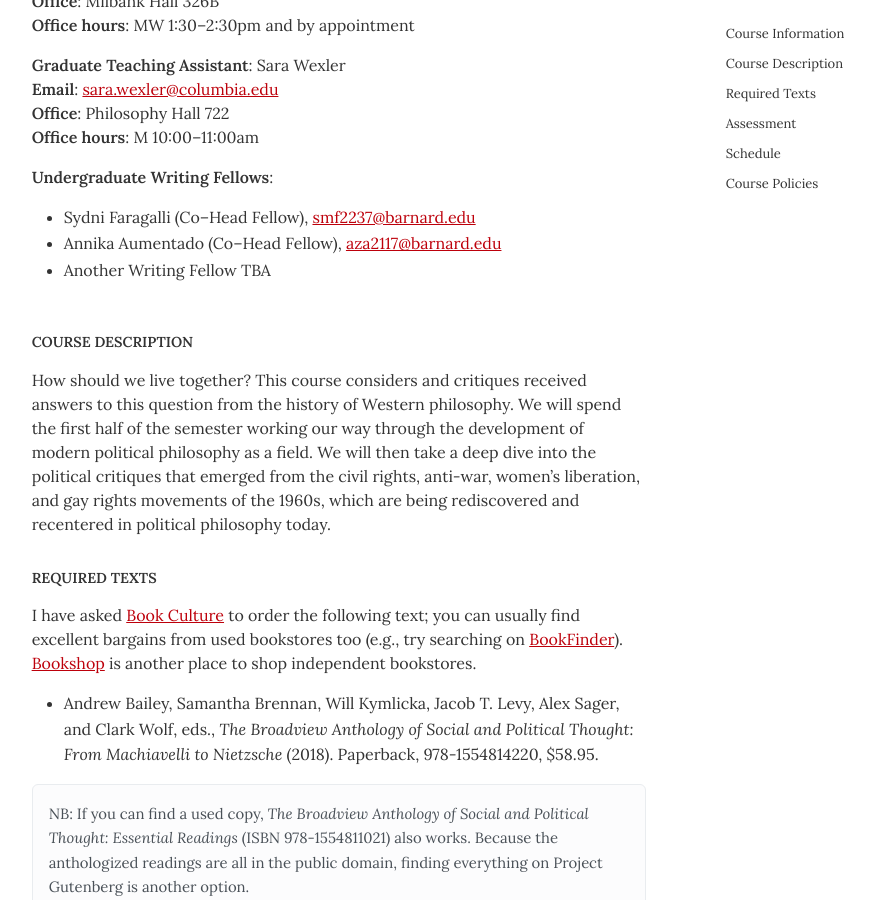
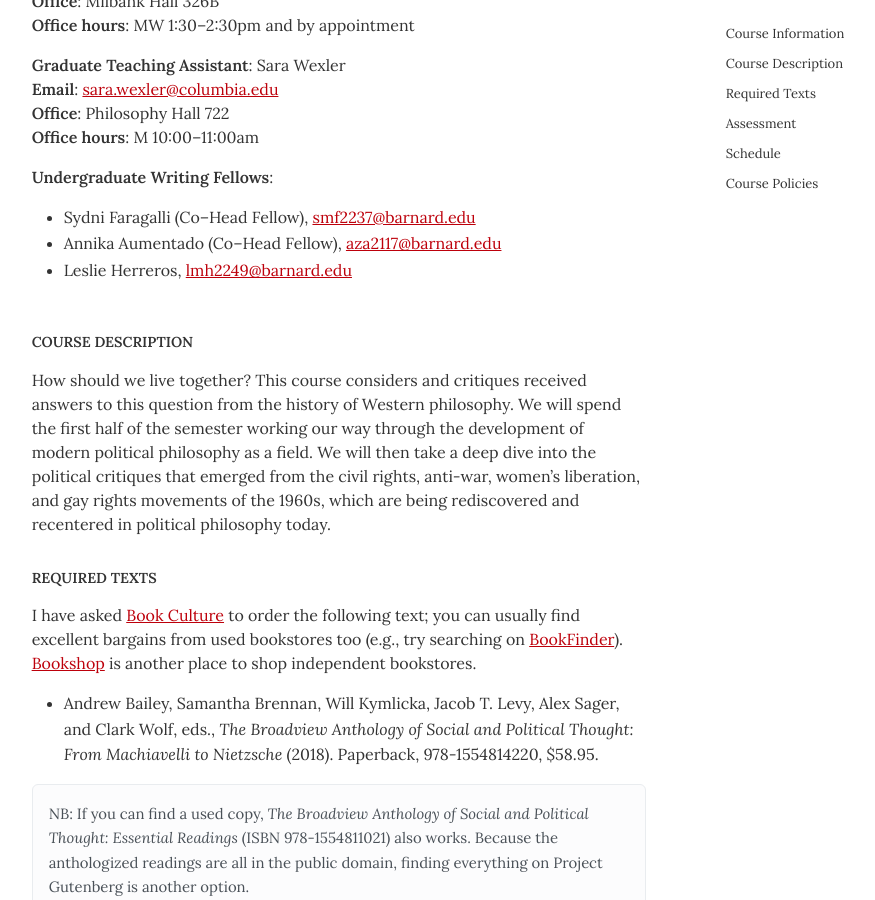
Before and after one commit to dingherself/political-philosophy, a Jekyll site: the page built from syllabus.md, in a window 1280 px wide and 900 px high, scrolled down 433 px. Shown: the whole window, without its empty margins (175-1050 px from the left). Built offline with Jekyll 4.4.1, drawn with Linux system fonts in a browser that asks for light colours.

Commit message:
update writing fellows

```diff
--- a/_includes/writing-fellows.html
+++ b/_includes/writing-fellows.html
@@ -4,14 +4,15 @@
       var c = ".";
       var b = "smf2237";
       var bb = "aza2117";
+      var bbb = "lmh2249"
       var t = " ";
       var s = "@";
-      document.write("<ul>" + "<li>Sydni Faragalli (Co–Head Fellow)," + t + "<a href='" + "mail" + "to:" + b + s + o + c + g + "'>" + b + s + o + c + g + "</a></li>" + "<li>Annika Aumentado (Co–Head Fellow)," + t + "<a href='" + "mail" + "to:" + bb + s + o + c + g + "'>" + bb + s + o + c + g + "</a></li>" + "<li>Another Writing Fellow TBA</li>" + "</ul>");
+      document.write("<ul>" + "<li>Sydni Faragalli (Co–Head Fellow)," + t + "<a href='" + "mail" + "to:" + b + s + o + c + g + "'>" + b + s + o + c + g + "</a></li>" + "<li>Annika Aumentado (Co–Head Fellow)," + t + "<a href='" + "mail" + "to:" + bb + s + o + c + g + "'>" + bb + s + o + c + g + "</a></li>" + "<li>Leslie Herreros," + t + "<a href='" + "mail" + "to:" + bbb + s + o + c + g + "'>" + bbb + s + o + c + g + "</a></li>" + "</ul>");
     </script>
     <noscript>
         <ul>
             <li>Sydni Faragalli (Co–Head Fellow), [you must enable JavaScript in your web browser to view the email address]</li>
             <li>Annika Aumentado (Co–Head Fellow), [you must enable JavaScript in your web browser to view the email address]</li>
-            <li>Another Writing Fellow TBA</li>
+            <li>Leslie Herreros, [you must enable JavaScript in your web browser to view the email address]</li>
         </ul>
     </noscript>
```
